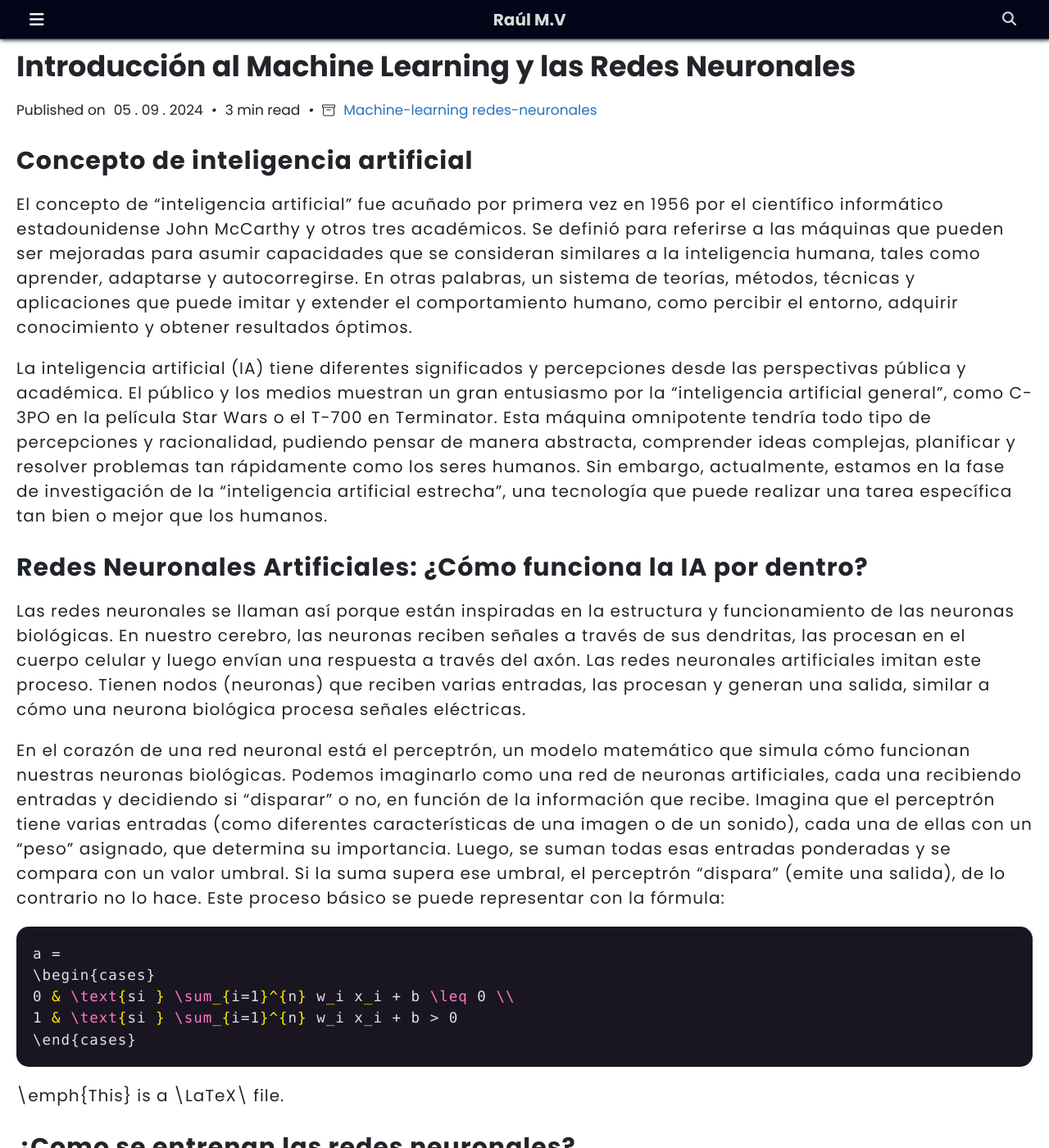
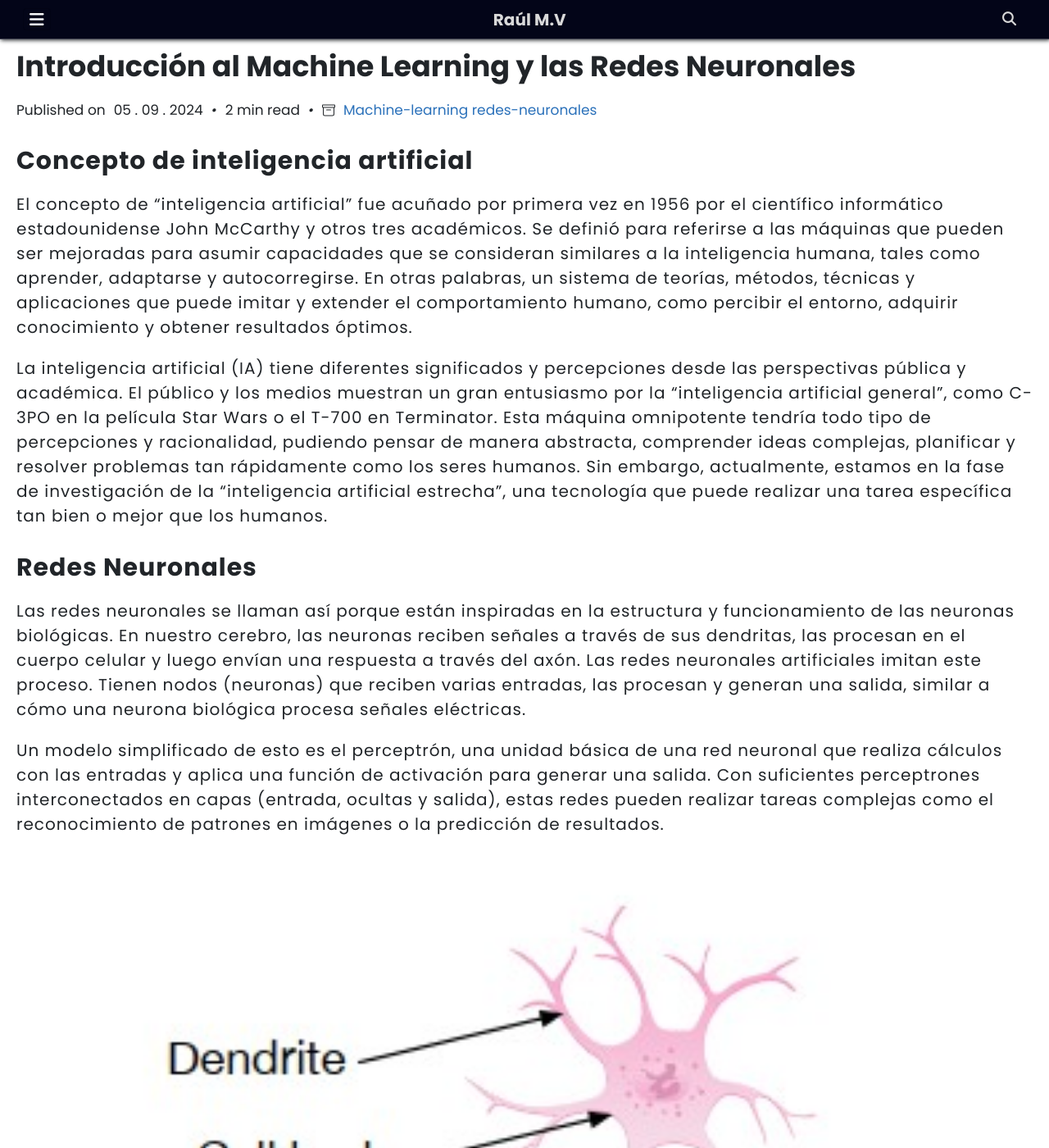
Before and after one commit to raomv/MyClassNotes2, a Jekyll site: the page built from _posts/2024-09-05-introduccion-machine-learning-.md, in a window 1280 px wide and 1400 px high. Shown: the whole window at 82% size. Built offline with Jekyll 4.4.1, drawn with Linux system fonts in a browser that asks for light colours; the table of contents is made by our own code.

Commit message:
Revert "prueba"
This reverts commit 23b97f913986dc41b9c8b648a70d01235e9720ab.

````diff
--- a/_posts/2024-09-05-introduccion-machine-learning-.md
+++ b/_posts/2024-09-05-introduccion-machine-learning-.md
@@ -14,19 +14,15 @@ El concepto de "inteligencia artificial" fue acuñado por primera vez en 1956 po
 
 La inteligencia artificial (IA) tiene diferentes significados y percepciones desde las perspectivas pública y académica. El público y los medios muestran un gran entusiasmo por la "inteligencia artificial general", como C-3PO en la película Star Wars o el T-700 en Terminator. Esta máquina omnipotente tendría todo tipo de percepciones y racionalidad, pudiendo pensar de manera abstracta, comprender ideas complejas, planificar y resolver problemas tan rápidamente como los seres humanos. Sin embargo, actualmente, estamos en la fase de investigación de la "inteligencia artificial estrecha", una tecnología que puede realizar una tarea específica tan bien o mejor que los humanos.
 
-## Redes Neuronales Artificiales: ¿Cómo funciona la IA por dentro?
+## Redes Neuronales
 
 Las redes neuronales se llaman así porque están inspiradas en la estructura y funcionamiento de las neuronas biológicas. En nuestro cerebro, las neuronas reciben señales a través de sus dendritas, las procesan en el cuerpo celular y luego envían una respuesta a través del axón. Las redes neuronales artificiales imitan este proceso. Tienen nodos (neuronas) que reciben varias entradas, las procesan y generan una salida, similar a cómo una neurona biológica procesa señales eléctricas.
 
-En el corazón de una red neuronal está el perceptrón, un modelo matemático que simula cómo funcionan nuestras neuronas biológicas. Podemos imaginarlo como una red de neuronas artificiales, cada una recibiendo entradas y decidiendo si "disparar" o no, en función de la información que recibe. Imagina que el perceptrón tiene varias entradas (como diferentes características de una imagen o de un sonido), cada una de ellas con un "peso" asignado, que determina su importancia. Luego, se suman todas esas entradas ponderadas y se compara con un valor umbral. Si la suma supera ese umbral, el perceptrón "dispara" (emite una salida), de lo contrario no lo hace. Este proceso básico se puede representar con la fórmula:
+Un modelo simplificado de esto es el perceptrón, una unidad básica de una red neuronal que realiza cálculos con las entradas y aplica una función de activación para generar una salida. Con suficientes perceptrones interconectados en capas (entrada, ocultas y salida), estas redes pueden realizar tareas complejas como el reconocimiento de patrones en imágenes o la predicción de resultados.
 
-```latex
-a =
-\begin{cases}
-0 & \text{si } \sum_{i=1}^{n} w_i x_i + b \leq 0 \\
-1 & \text{si } \sum_{i=1}^{n} w_i x_i + b > 0
-\end{cases}
-```
+![Image](assets\img\posts\2024-09-05-introduccion-machine-learning-1.jpg)
+
+![Image](assets\img\posts\2024-09-05-introduccion-machine-learning-2.jpg)
 
 \emph{This} is a \LaTeX\ file.
 
````
Also changed, not shown: _pages/about.html (+3 -6 lines), assets/img/posts/1.png (deleted), assets/img/posts/2.png (deleted), assets/img/posts/3.png (deleted).
